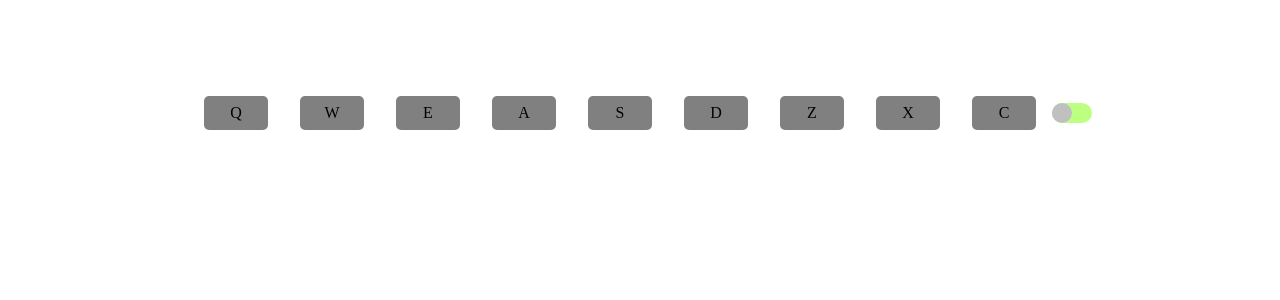
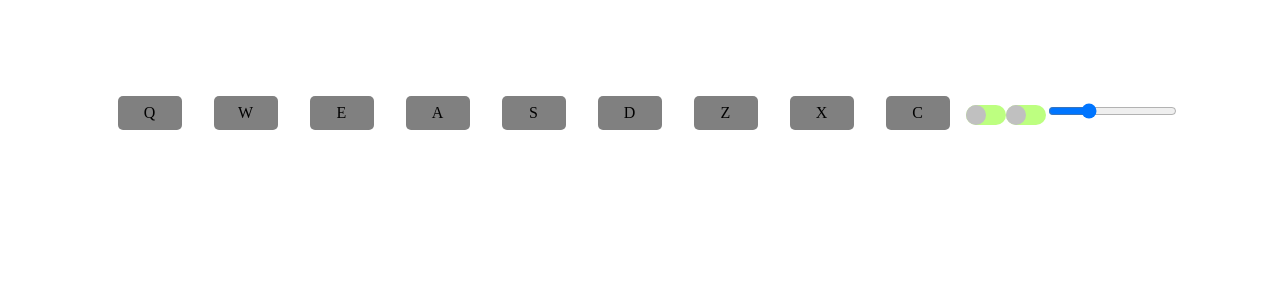
Before and after one commit to johnvincentracasa/FCC-drum-machine, a React (Create React App) app: page / in a window 1280 px wide. Shown: the top 300 px of the page. Built offline with nearby package versions, Linux system fonts and the light colour scheme.

Commit message:
add power and volume func

```diff
--- a/src/App.js
+++ b/src/App.js
@@ -11,8 +11,11 @@ export const banks = [
 
 function App() {
 
+  const [power, setPower] = useState(true)
   const [selectedBank, setSelectedBank] = useState(banks[0])
-  const [playedSound, setPlayedSound] = useState('')
+  const [display, setDisplay] = useState('')
+  const [volume, setVolume] = useState(0.3)
+
 
 
 
@@ -21,10 +24,24 @@ function App() {
   return (
     <div className="App">
       {selectedBank.map((keypad) => {
-        return <Keypads keypad={keypad} setPlayedSound={setPlayedSound}/>
+        return <Keypads
+        keypad={keypad}
+        setDisplay={setDisplay}
+        power={power}
+        volume ={volume}
+        key={keypad.id}
+         />
       })}
 
-      <Controls selectedBank={selectedBank} setSelectedBank={setSelectedBank} playedSound={playedSound}/>
+      <Controls
+        selectedBank={selectedBank}
+        setSelectedBank={setSelectedBank}
+        display={display}
+        power={power}
+        setPower={setPower}
+        volume={volume}
+        setVolume={setVolume}
+        />
     </div>
   );
 }
--- a/src/components/Controls.jsx
+++ b/src/components/Controls.jsx
@@ -1,22 +1,50 @@
 import React from "react";
 import { banks } from "../App";
 
-function Controls({ playedSound, setSelectedBank, selectedBank }) {
-  const handleClick = () => {
+function Controls({
+  display,
+  setSelectedBank,
+  selectedBank,
+  power,
+  setPower,
+  volume,
+  setVolume,
+}) {
+  const handleBankClink = () => {
     if (selectedBank === banks[0]) {
       setSelectedBank(banks[1]);
     } else {
       setSelectedBank(banks[0]);
     }
   };
+
+  const handlePowerClick = () => {
+    power ? setPower(false) : setPower(true);
+  };
   return (
     <div>
       <label className="switch">
-        <input type="checkbox" onClick={handleClick} />
+        <input type="checkbox" onClick={handleBankClink} />
         <span className="slider round"></span>
       </label>
 
-      <span>{playedSound}</span>
+      <label className="switch">
+        <input type="checkbox" onClick={handlePowerClick} />
+        <span className="slider round"></span>
+      </label>
+
+      <input
+        type="range"
+        min="0"
+        max="1"
+        step="0.01"
+        value={volume}
+        onChange={(event) => {
+          setVolume(event.target.value);
+        }}
+      />
+
+      <span>{display}</span>
     </div>
   );
 }
--- a/src/components/Keypads.jsx
+++ b/src/components/Keypads.jsx
@@ -1,12 +1,15 @@
-import React, { useEffect, useCallback, useState } from "react";
+import React, { useEffect, useCallback } from "react";
 
-function Keypads({ keypad, setPlayedSound }) {
+function Keypads({ keypad, setDisplay, power, volume }) {
   const playSound = useCallback(() => {
-    const soundKey = document.getElementById(keypad.keyTrigger);
-    soundKey.currentTime = 0;
-    soundKey.play();
-    setPlayedSound(keypad.id);
-  }, [keypad, setPlayedSound]);
+    if (power) {
+      const soundKey = document.getElementById(keypad.keyTrigger);
+      soundKey.volume = volume;
+      soundKey.currentTime = 0;
+      soundKey.play();
+      setDisplay(keypad.id);
+    }
+  }, [keypad, setDisplay, power, volume]);
 
   useEffect(() => {
     const handleKeyPress = (e) => {
```
